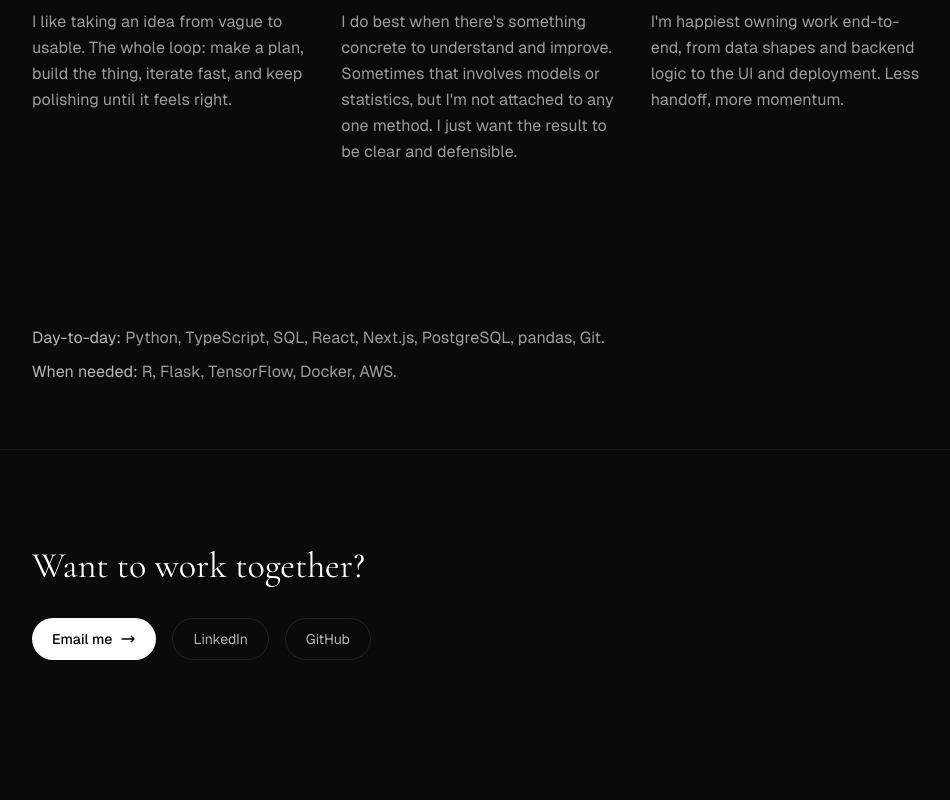
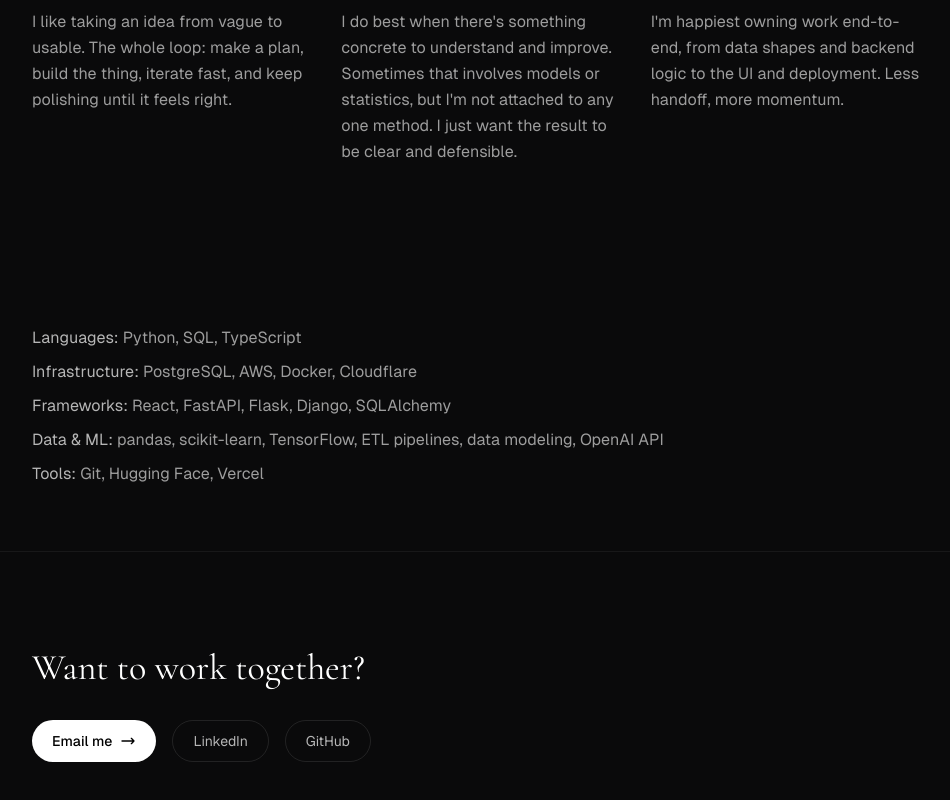
Before and after one commit to orehovschi/dotcom, a Next.js app: page /about in a window 1280 px wide. Shown: the part 2072-2872 px from the top of the page, without its empty margins (160-1110 px from the left). Before the commit the page ends 2828 px from the top, so only its background shows below. Built offline with nearby package versions, Linux system fonts and the light colour scheme.

Commit message:
Update technical skills to match resume

```diff
--- a/app/about/page.tsx
+++ b/app/about/page.tsx
@@ -317,12 +317,24 @@ export default function About() {
         <section className="py-16 px-6">
           <div className="max-w-4xl mx-auto space-y-2">
             <p className="reveal-on-scroll text-white/60 text-base leading-relaxed">
-              <span className="text-white/70">Day-to-day:</span>{" "}
-              Python, TypeScript, SQL, React, Next.js, PostgreSQL, pandas, Git.
+              <span className="text-white/70">Languages:</span>{" "}
+              Python, SQL, TypeScript
             </p>
             <p className="reveal-on-scroll text-white/60 text-base leading-relaxed">
-              <span className="text-white/70">When needed:</span>{" "}
-              R, Flask, TensorFlow, Docker, AWS.
+              <span className="text-white/70">Infrastructure:</span>{" "}
+              PostgreSQL, AWS, Docker, Cloudflare
+            </p>
+            <p className="reveal-on-scroll text-white/60 text-base leading-relaxed">
+              <span className="text-white/70">Frameworks:</span>{" "}
+              React, FastAPI, Flask, Django, SQLAlchemy
+            </p>
+            <p className="reveal-on-scroll text-white/60 text-base leading-relaxed">
+              <span className="text-white/70">Data & ML:</span>{" "}
+              pandas, scikit-learn, TensorFlow, ETL pipelines, data modeling, OpenAI API
+            </p>
+            <p className="reveal-on-scroll text-white/60 text-base leading-relaxed">
+              <span className="text-white/70">Tools:</span>{" "}
+              Git, Hugging Face, Vercel
             </p>
           </div>
         </section>
```
